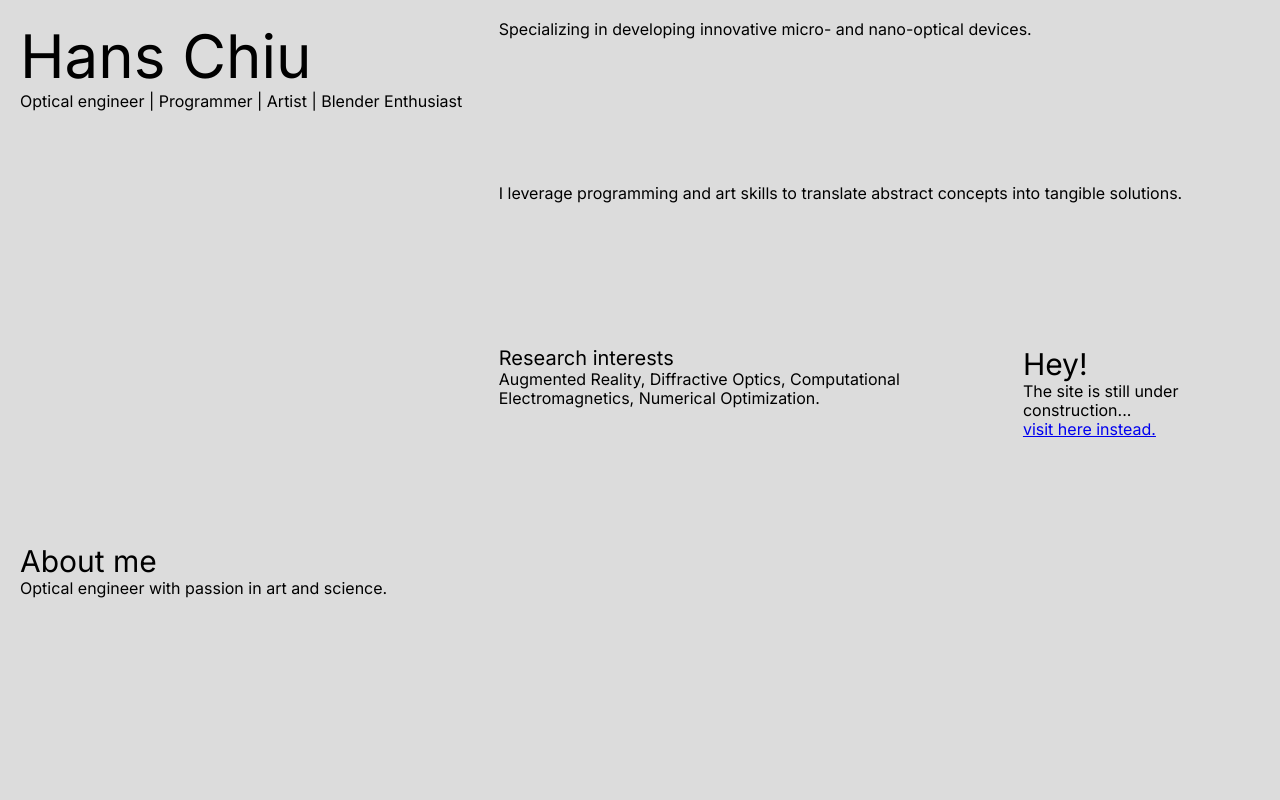
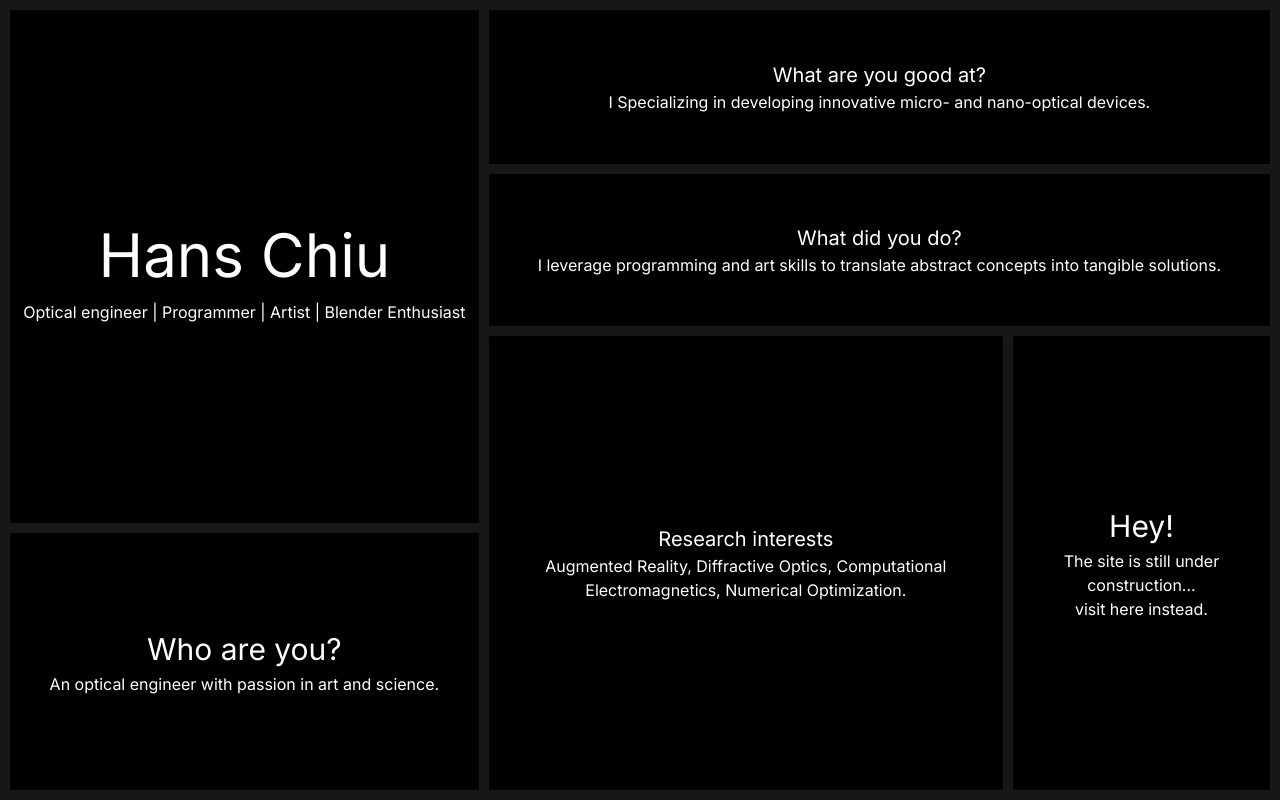
Before and after one commit to hanschiu3d/hanschiu3d, a website built with Vite: page index.html in a window 1280 px wide. Built offline with nearby package versions, Linux system fonts and the light colour scheme.

Commit message:
style black

```diff
--- a/index.html
+++ b/index.html
@@ -10,25 +10,27 @@
 
 <body>
   <div id="contents">
-    <div class="item" data-weight="2" data-aspect="1:1">
+    <div class="item" data-weight="2" data-aspect="3:2">
       <h1>Hans Chiu</h1>
       <p>Optical engineer | Programmer | Artist | Blender Enthusiast</p>
     </div>
 
     <div class="item" data-weight="1" data-aspect="2:1">
-      <h2>About me </h2>
-      Optical engineer with passion in art and science.
+      <h2>Who are you?</h2>
+      An optical engineer with passion in art and science.
     </div>
 
     <div class="item" data-weight="1" data-aspect="3:1">
-      Specializing in developing innovative micro- and nano-optical devices.
+      <h3>What are you good at?</h3>
+      I Specializing in developing innovative micro- and nano-optical devices.
     </div>
 
     <div class="item" data-weight="1" data-aspect="4:1">
+      <h3>What did you do?</h3>
       I leverage programming and art skills to translate abstract concepts into tangible solutions.
     </div>
 
-    <div class="item" data-weight="2" data-aspect="1:1">
+    <div class="item" data-weight="2" data-aspect="2:1">
       <h3>Research interests</h3>
       Augmented Reality, Diffractive Optics, Computational
       Electromagnetics, Numerical Optimization.
--- a/src/main.js
+++ b/src/main.js
@@ -11,8 +11,12 @@ function recalculate_layout() {
   update_layout(app, layout[1])
 }
 
-recalculate_layout()
 
 window.addEventListener('resize', function () {
   recalculate_layout()
 })
+
+
+setInterval(() => {
+  recalculate_layout()
+}, 1);
--- a/src/style/reset.scss
+++ b/src/style/reset.scss
@@ -4,6 +4,7 @@
     box-sizing: border-box;
 }
 
+a,
 html,
 body,
 div,
@@ -64,6 +65,8 @@ video {
     text-rendering: optimizeLegibility;
     -webkit-font-smoothing: antialiased;
     text-size-adjust: none;
+    text-decoration: none;
+    color: unset;
 }
 
 footer,
--- a/src/style/style.scss
+++ b/src/style/style.scss
@@ -1,15 +1,16 @@
-@forward './reset.scss';
+@forward './reset';
 @import url('https://fonts.googleapis.com/css2?family=Inter:ital,opsz,wght@0,14..32,100..900;1,14..32,100..900&display=swap');
 
 html, body{
   width: 100%;
   height: 100%;
-  background-color: #dcdcdc;
+  background-color: rgb(23, 23, 23);
   font-family: "Inter", sans-serif;
   font-optical-sizing: auto;
   font-weight: 400;
   font-style: normal;
-  line-height: 1.2;
+  line-height: 1.5;
+  color: white;
 }
 
 #app{
@@ -35,14 +36,22 @@ html, body{
 }
 
 .item{
-  display: block;
-
-  // background-color: rgb(195, 195, 195);
+  display: flex;
+  background-color: #000000;
   padding: 10px;
   width: 100%;
   height: 100%;
   box-sizing: border-box;
-  // border-radius: 10px;
+  border-radius: 1.5px;
+  text-align: center;
+  flex-direction: column;
+
+  &::before, &::after{
+    display: block;
+    content: "";
+    flex-grow: 1;
+  }
+
 }
 
 @for $i from 1 through 6 {
```
